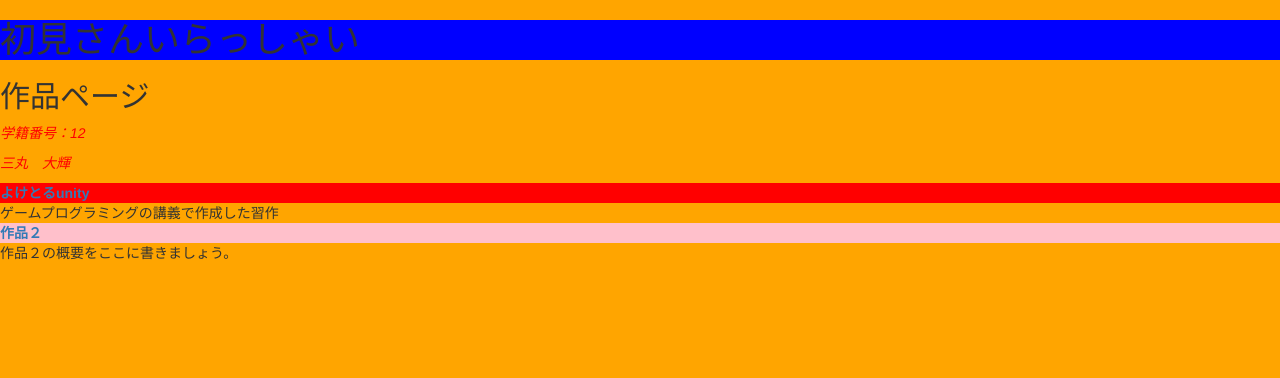
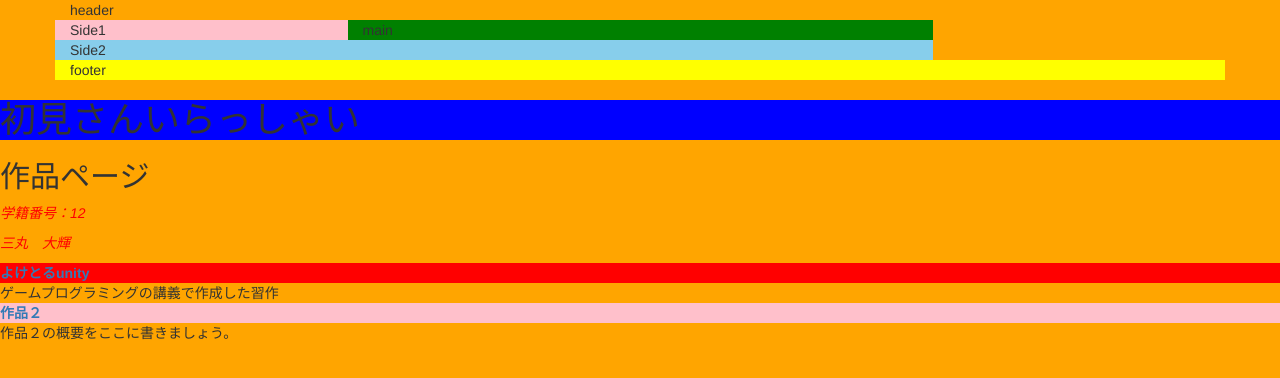
Before and after one commit to haiperion/haiperion.github.io, a plain HTML site: page index.html in a window 1280 px wide. Drawn offline with nearby package versions, Linux system fonts and the light colour scheme.

Commit message:
ヘッダー

```diff
--- a/index.html
+++ b/index.html
@@ -22,6 +22,20 @@
 <link rel="stylesheet" href="./mystyles.css">
 </head>
 <body>
+
+  <div class="container" id="header"　style="background: red;">header</div>
+
+<div class="container">
+  <div class="row">
+    <div class="col-sm-3" style="background: pink;">Side1</div>
+    <div class="col-sm-6" style="background: green;">main</div>
+    <div class="col-sm-9" style="background: skyblue;">Side2</div>
+  </div>
+</div>
+
+
+<div class="container" id="header" style="background: yellow;">footer</div>
+
 <h1 class="work-title3">初見さんいらっしゃい<h1>
 <h2>作品ページ</h2>
         <p>学籍番号：12</p>
```
